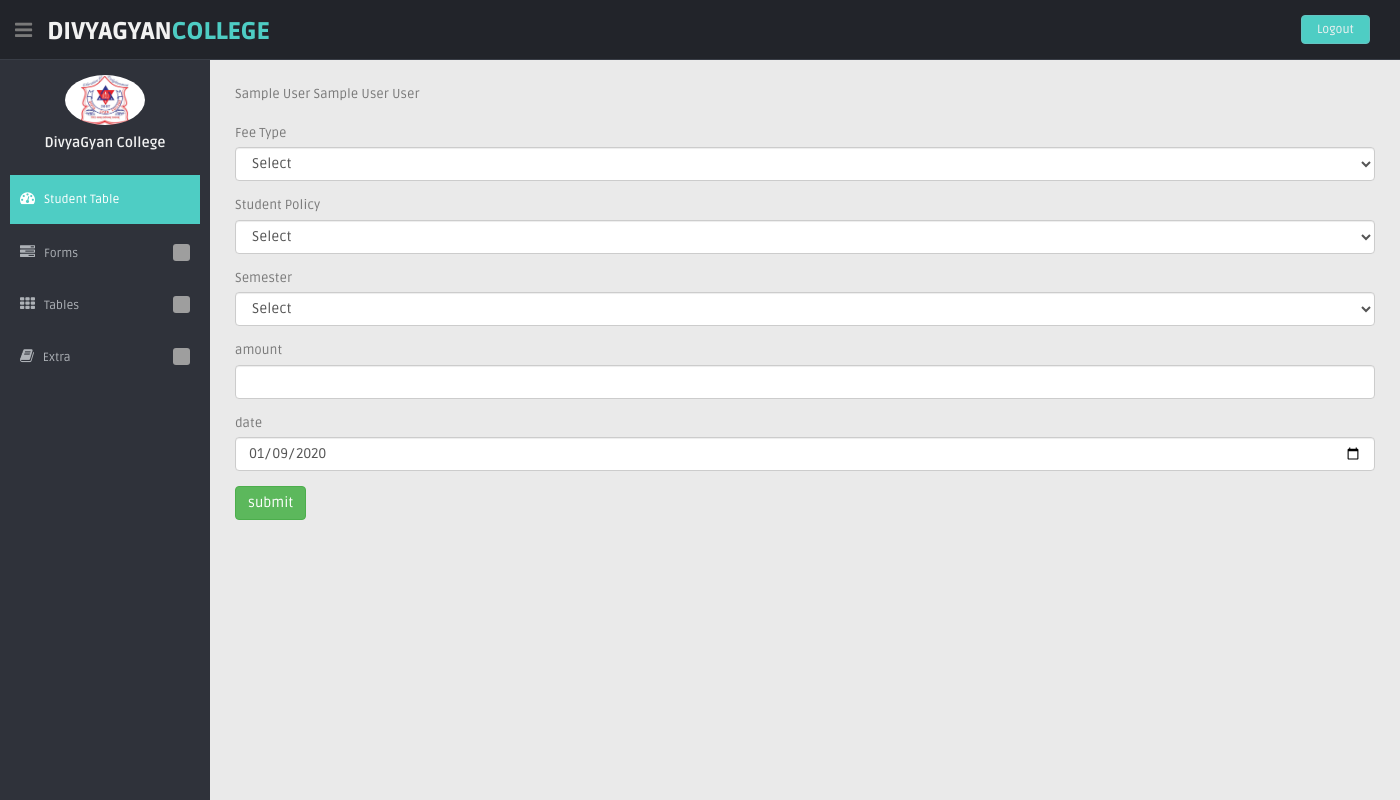
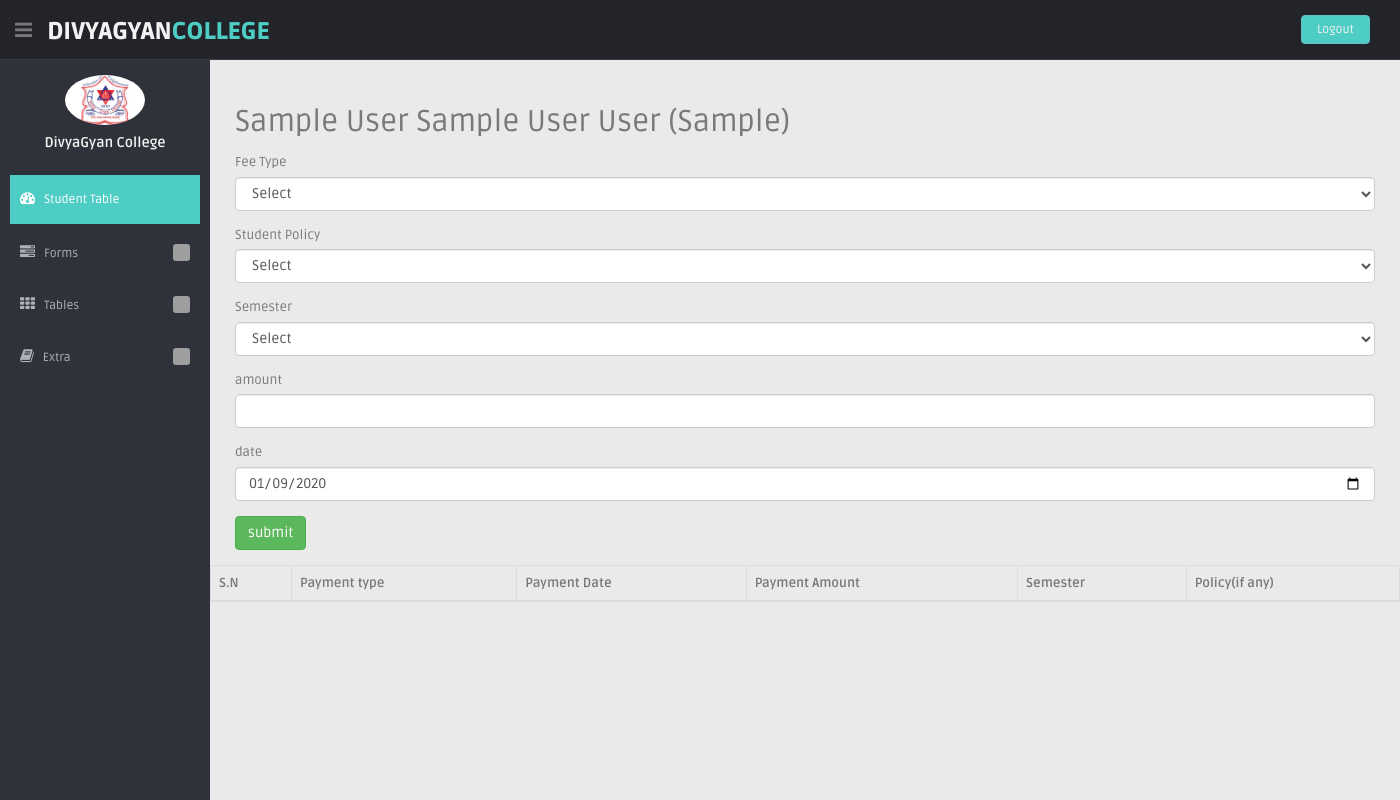
Before and after one commit to khatrisaugat/SIS, a PHP site: page /student_payment.php?sid=1 in a window 1400 px wide. Run offline with PHP 8.4, Linux system fonts and the light colour scheme; the visitor is signed in with stand-in values (Sample User, id 1); tables that the repository leaves empty or names only in its code hold one stand-in row (values such as "Sample post"); lists and menus that the app fills with data are empty; grey boxes are pictures that could not be loaded.

Commit message:
Payment details almost complete

```diff
--- a/display_fees.php
+++ b/display_fees.php
@@ -59,7 +59,7 @@ if (isset($_GET['op'])) {
                         </div>
 
                     <?php endif;?>
-        <h2> Fees Table</h2>
+        <h2>Display Fees</h2>
         <table class="table table-striped" border="1">
           <thead>
             <tr>
--- a/student_fees.php
+++ b/student_fees.php
@@ -43,7 +43,7 @@ if (isset($_POST['submit'])) {
 
 
         <?php endif;?>
-        <h2><i class="glyphicon glyphicon-user"></i> Student's Fee Record Form</h2>
+        <h2><i class="glyphicon glyphicon-user"></i>Fees Insert</h2>
         <form action="" method="post" class="form-group">
           <div class="form-group">
             <label>Fee Type*</label>
--- a/student_payment.php
+++ b/student_payment.php
@@ -27,6 +27,13 @@ if($_SESSION['status']!='Success'){
   //joining tbl_students_payment and tbl_fees
   $tbl_student_policy=$obj->select($tbl_join_policy);
   //selecting all data from tbl_student_policy
+  $check_policy=$obj->select("tbl_student_policy JOIN tbl_fees ON tbl_fees.fid=tbl_student_policy.fid JOIN fee_types ON fee_types.ftid=tbl_fees.ftid WHERE sid=".$_GET['sid']);//select policy if exists
+  $count=0;//initialization
+  while ($policy=$check_policy->fetch(PDO::FETCH_ASSOC)) {
+          // print_r($policy);
+          $policy_hai[]=['fee_type'=>$policy['fee_type'],'spid'=>$policy['spid'],'amount'=>$policy['amount']];
+          $count++;
+        }
 
   $tbl_sem=$obj->select("semester");
   if(isset($_POST['submit'])){
@@ -68,7 +75,7 @@ if($_SESSION['status']!='Success'){
           </div>
         <?php endif;?>
                 <div class="form-group">
-                  <label class="bmd-label-floating"><?=$row['name']." ".$row['mname']." ".$row['lname'];?></label>
+                   <h2><?=$row['name']." ".$row['mname']." ".$row['lname']." ". "(".$row['batch'].")";?></h2>
                  <input type="hidden" name="sid" value="<?=$row['sid']?>">
                 </div>
               </div>
@@ -147,6 +154,51 @@ if($_SESSION['status']!='Success'){
           <input type="submit" name="submit"  class="btn btn-success" value="submit">
           </form>
         </div>
+        <?php
+    $query_complete="tbl_student_payment JOIN tbl_fees ON tbl_fees.fid=tbl_student_payment.fid JOIN semester ON semester.sem_id=tbl_student_payment.semester JOIN fee_types ON fee_types.ftid=tbl_fees.ftid WHERE sid=".$_GET['sid'];
+    $j=0;
+  $student_payment_select=$obj->select($query_complete);
+  ?>
+  <table class="table table-bordered">
+    <thead>
+      <tr>
+        <th>S.N</th>
+        <th>Payment type</th>
+        <th>Payment Date</th>
+        <th>Payment Amount</th>
+        <th>Semester</th>
+        <th>Policy(if any)</th>
+      </tr>
+
+    </thead>
+    <tbody>
+      <?php while ($payment=$student_payment_select->fetch(PDO::FETCH_ASSOC)) {?>
+        <tr>
+          <td><?=++$j;?></td>
+          <td><?=$payment['fee_type'];?></td>
+          <td><?=$payment['pdate'];?></td>
+          <td><?=$payment['amount'];?></td>
+          <td><?=$payment['semester']?></td>
+
+          <td>
+            <?php
+            if($count>0){
+              for ($i=0; $i <count($policy_hai) ; $i++) {
+                if ($payment['spid']==$policy_hai[$i]['spid']) {
+                  echo "Policy Amount = ".$policy_hai[$i]['amount'];
+                }
+              }
+            }
+            ?>
+
+          </td>
+        </tr>
+        <?php
+
+      } ?>
+
+    </tbody>
+  </table>
         </div>
         <!-- row -->
       </section>
--- a/student_policy.php
+++ b/student_policy.php
@@ -69,7 +69,7 @@ $i=0;
 
                     <?php endif;?>
                             <div class="form-group">
-                                <label class="bmd-label-floating"><?=$row['name']." ".$row['mname']." ".$row['lname']." ". "(".$row['batch'].")";?></label>
+                                <h2><?=$row['name']." ".$row['mname']." ".$row['lname']." ". "(".$row['batch'].")";?></h2>
                                  <input type="hidden" name="sid" value="<?=$row['sid'];?>">
                             </div>
 
```
Also changed, not shown: payment_details.php (+42 -57 lines).
